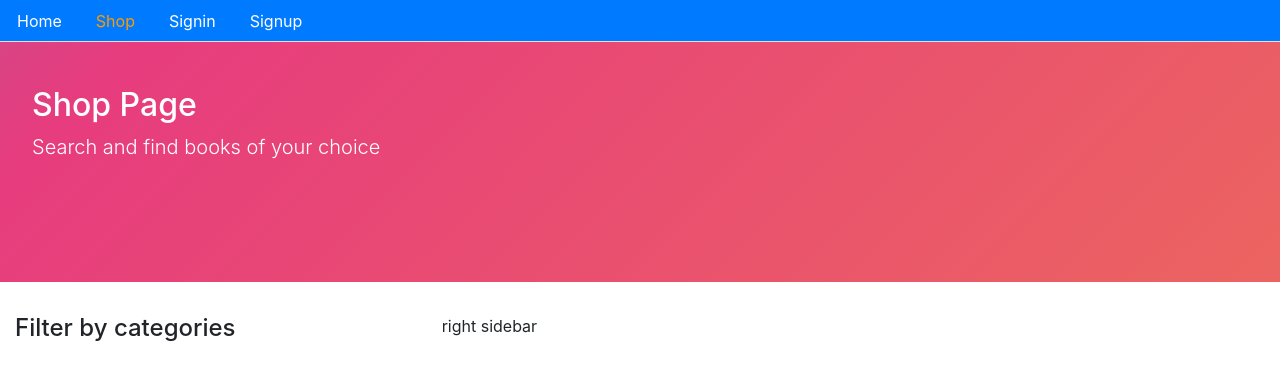
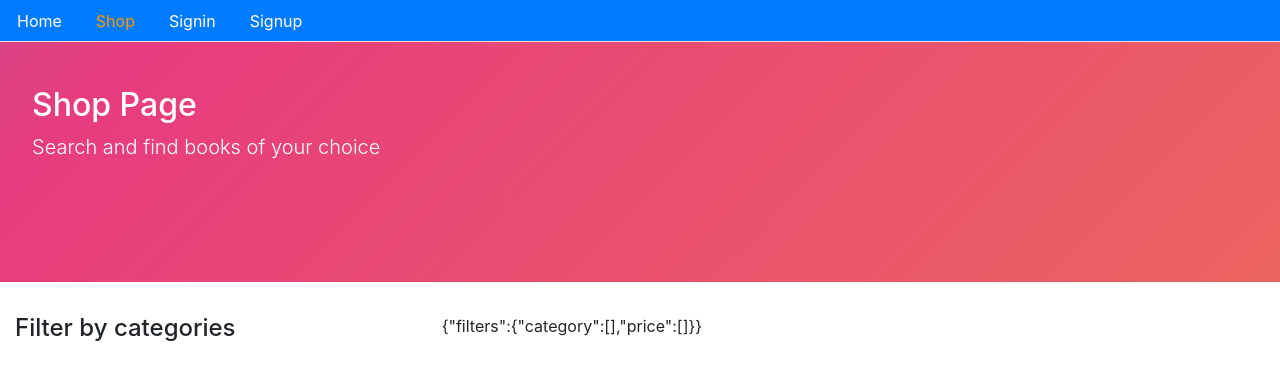
Before and after one commit to MihaiGitHub/eCommerce, a React (Create React App) app in the folder client/: page /shop in a window 1280 px wide. Shown: the top 380 px of the page. Built offline with nearby package versions, Linux system fonts and the light colour scheme; no server answers.

Commit message:
Create category or price array inside filters object

```diff
--- a/client/src/core/Shop.js
+++ b/client/src/core/Shop.js
@@ -5,6 +5,9 @@ import { getCategories } from './apiCore';
 import Checkbox from './Checkbox';
 
 const Shop = () => {
+    const [ myFilters, setMyFilters ] = useState({
+        filters: { category: [], price: [] }
+    });
     const [ categories, setCategories ] = useState([]);
     const [ error, setError ] = useState(false);
 
@@ -24,7 +27,11 @@ const Shop = () => {
     }, []);
 
     const handleFilters = (filters, filterBy) => {
-        console.log('SHOP ', filters)
+        const newFilters = { ...myFilters };
+
+        // create category or price array inside filters object
+        newFilters.filters[filterBy] = filters;
+        setMyFilters(newFilters);
     }
 
     return (
@@ -41,7 +48,7 @@ const Shop = () => {
                 </div>
 
                 <div className="col-8">
-                    right sidebar
+                    {JSON.stringify(myFilters)}
                 </div>
             </div>
         </Layout>
```
